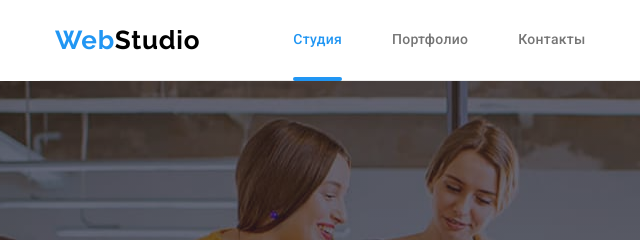
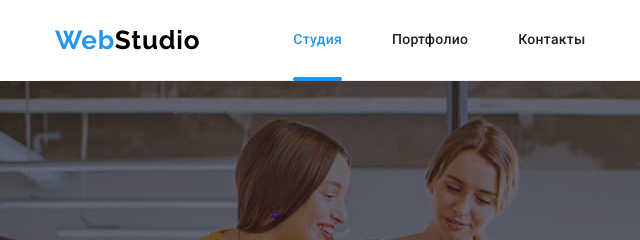
Before and after one commit to Sairus1989/goit-markup-hw-07, a plain HTML site: page index.html in a window 1280 px wide. Shown: the top 240 px of the page, 0-640 px from the left. Drawn offline with nearby package versions, Linux system fonts and the light colour scheme; files whose address does not match are found by name.

Commit message:
HW 07 Finisch

```diff
--- a/sass/base/_common.scss
+++ b/sass/base/_common.scss
@@ -1,3 +1,3 @@
-[href] {
-    text-decoration: none;
-  }
+a {
+  text-decoration: none;
+}
--- a/sass/layout/_header.scss
+++ b/sass/layout/_header.scss
@@ -14,7 +14,8 @@
 .top-list__link {
     display: block;
     color: var(--title-text-color);
-    @extend .bottom-list__link;
+    padding-top: 32px;
+    padding-bottom: 32px;
 }
 .bottom-list__link {
     padding-top: 32px;
```
Also changed, not shown: css/main.css, css/main.min.css, 2 other files.
